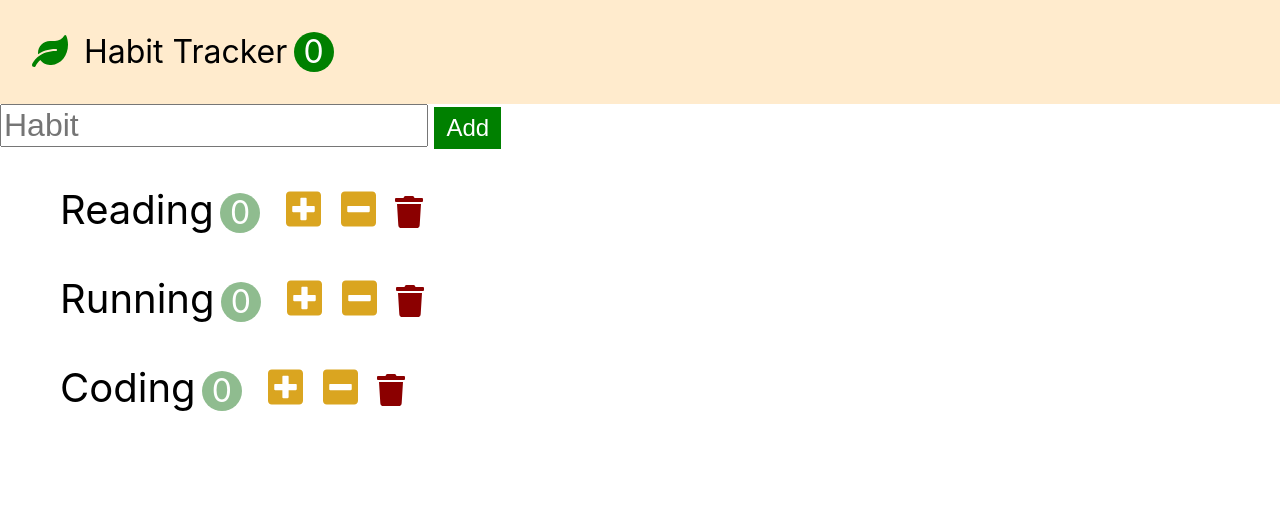
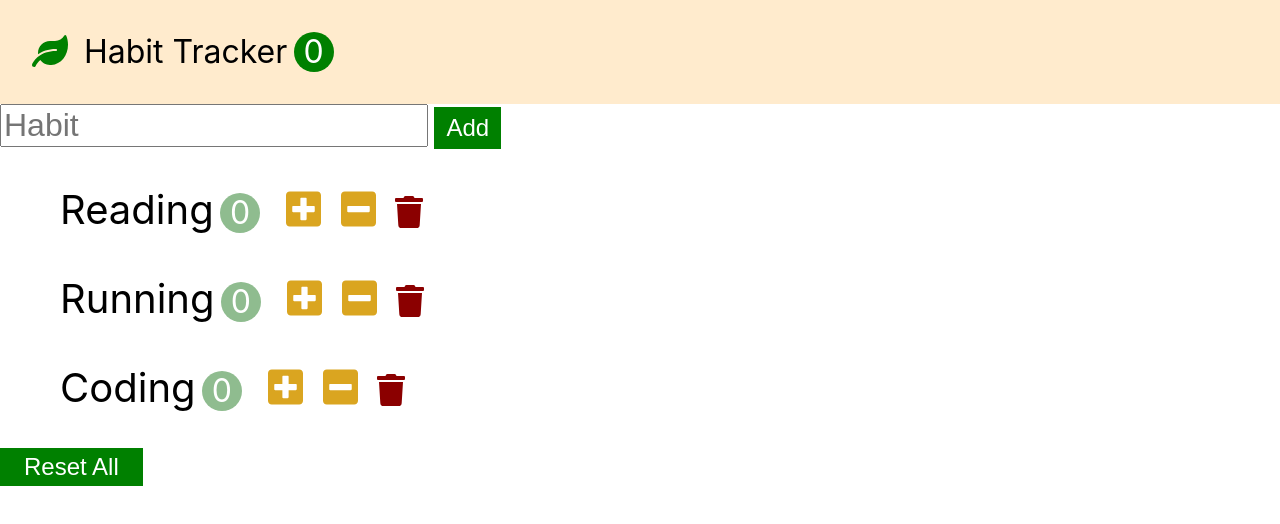
Before and after one commit to sungmin3231/study, a React (Create React App) app in the folder React/react-basic/habit-tracker/: page / in a window 1280 px wide. Shown: the top 524 px of the page. Built offline with nearby package versions, Linux system fonts and the light colour scheme.

Commit message:
Reset처리하기

```diff
--- a/React/react-basic/habit-tracker/src/app.css
+++ b/React/react-basic/habit-tracker/src/app.css
@@ -84,3 +84,10 @@ button{
   font-size: 2rem;
   color: darkred
 }
+
+.habits-reset{
+  font-size: 1.5rem;
+  padding: 0.2em 1em;
+  background-color: green;
+  color: white
+}
--- a/React/react-basic/habit-tracker/src/app.jsx
+++ b/React/react-basic/habit-tracker/src/app.jsx
@@ -37,6 +37,14 @@ class App extends Component {
     this.setState({ habits });
   };
 
+  handleReset = () => {
+    const habits = this.state.habits.map(habit => {
+      habit.count = 0;
+      return habit;
+    });
+    this.setState({ habits });
+  };
+
   render() {
     return (
       <>
@@ -49,6 +57,7 @@ class App extends Component {
           onDecrement={this.handleDecrement}
           onDelete={this.handleDelete}
           onAdd={this.handleAdd}
+          onReset={this.handleReset}
         />
       </>
     );
--- a/React/react-basic/habit-tracker/src/components/habits.jsx
+++ b/React/react-basic/habit-tracker/src/components/habits.jsx
@@ -34,6 +34,9 @@ class Habits extends Component {
             />
           ))}
         </ul>
+        <button className="habits-reset" onClick={this.props.onReset}>
+          Reset All
+        </button>
       </>
     );
   }
```
Also changed, not shown: 1 other file (tests, documents, lock files or other folders).
